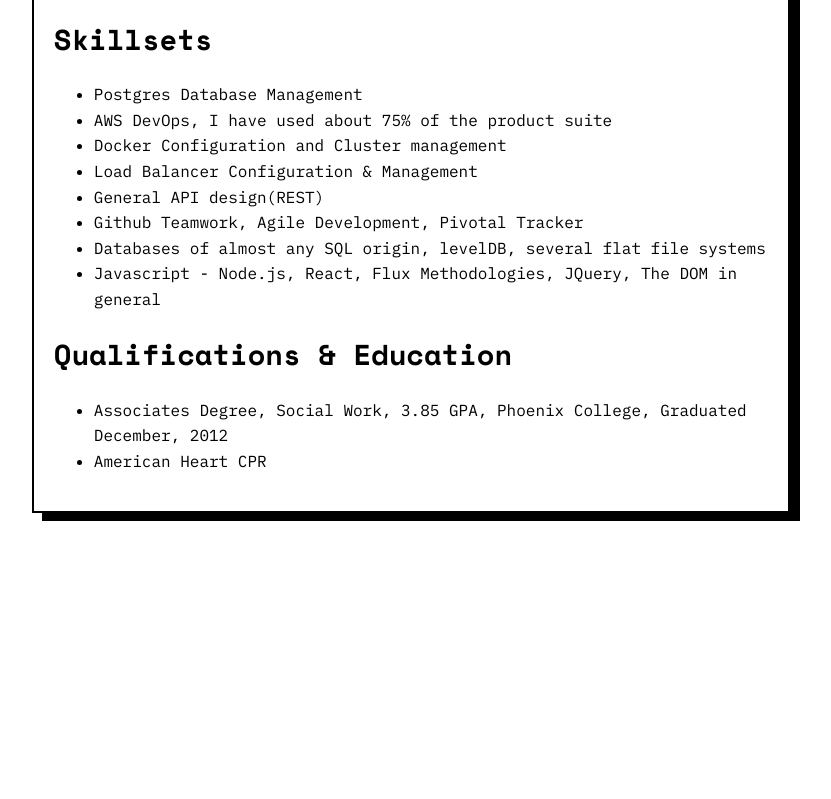
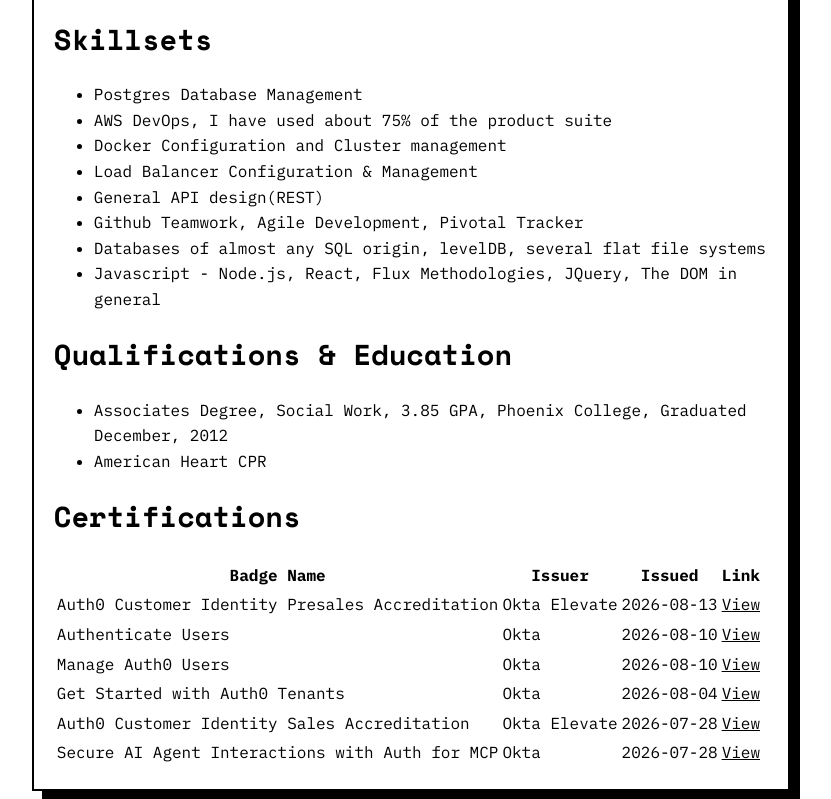
Before and after one commit to samrocksc/radjokes, an Eleventy site: page src/resume.md in a window 1280 px wide. Shown: the part 3957-4756 px from the top of the page, without its empty margins (229-1060 px from the left). Before the commit the page ends 4478 px from the top, so only its background shows below. Built offline with nearby package versions, Linux system fonts and the light colour scheme; Eleventy itself is replaced by a stand-in of ours; files that its build step writes are made by us from their sources.

Commit message:
docs: add certifications section to resume

```diff
--- a/src/resume.md
+++ b/src/resume.md
@@ -142,3 +142,14 @@
 
 - Associates Degree, Social Work, 3.85 GPA, Phoenix College, Graduated December, 2012
 - American Heart CPR
+
+## Certifications
+
+| **Badge Name** | **Issuer** | **Issued** | **Link** |
+|----------------|------------|------------|----------|
+| Auth0 Customer Identity Presales Accreditation | Okta Elevate | 2026-08-13 | [View](https://www.credly.com/org/okta-elevate/badge/auth0-customer-identity-presales-accreditation) |
+| Authenticate Users | Okta | 2026-08-10 | [View](https://www.credly.com/org/okta/badge/authenticate-users) |
+| Manage Auth0 Users | Okta | 2026-08-10 | [View](https://www.credly.com/org/okta/badge/manage-auth0-users) |
+| Get Started with Auth0 Tenants | Okta | 2026-08-04 | [View](https://www.credly.com/org/okta/badge/get-started-with-auth0-tenants) |
+| Auth0 Customer Identity Sales Accreditation | Okta Elevate | 2026-07-28 | [View](https://www.credly.com/org/okta-elevate/badge/auth0-customer-identity-sales-accreditation) |
+| Secure AI Agent Interactions with Auth for MCP | Okta | 2026-07-28 | [View](https://www.credly.com/org/okta/badge/secure-ai-agent-interactions-with-auth-for-mcp) |
```
